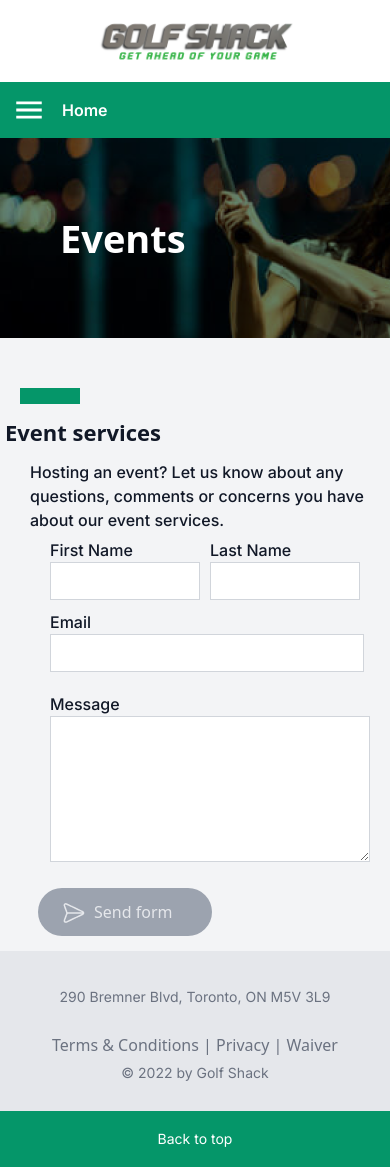
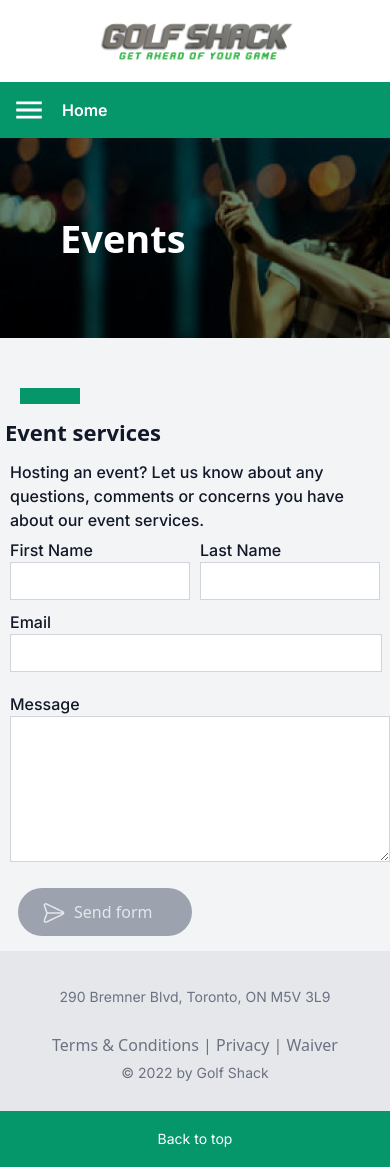
Before and after one commit to kamranalisheeno9/glof-shack, a React (Create React App) app: page /events in a window 390 px wide. Built offline with nearby package versions, Linux system fonts and the light colour scheme.

Commit message:
Revision done

```diff
--- a/src/App.css
+++ b/src/App.css
@@ -901,7 +901,7 @@ body {
     display: none;
   }
   .input-box {
-    margin-left: 20px;
+    margin-left: 0px;
   }
   .res-container {
     display: block;
@@ -979,7 +979,7 @@ body {
 
 
   .inner-div {
-    margin-left: 20px;
+    margin-left: 0px;
   }
 
 }
@@ -1231,7 +1231,7 @@ body {
   }
 
   .e-l-email-box {
-    padding: 0px 20px;
+    padding: 0px 0px;
   }
   .vid-background {
     height: auto;
```
